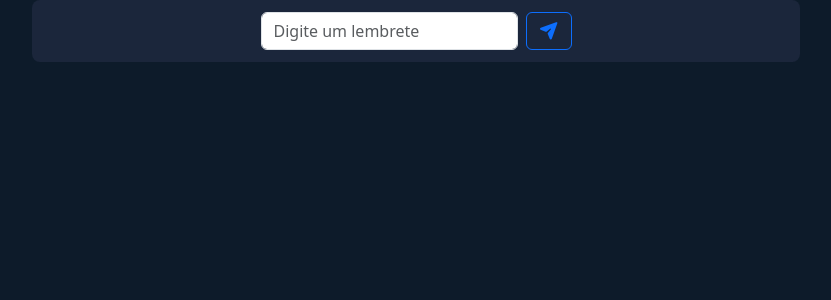
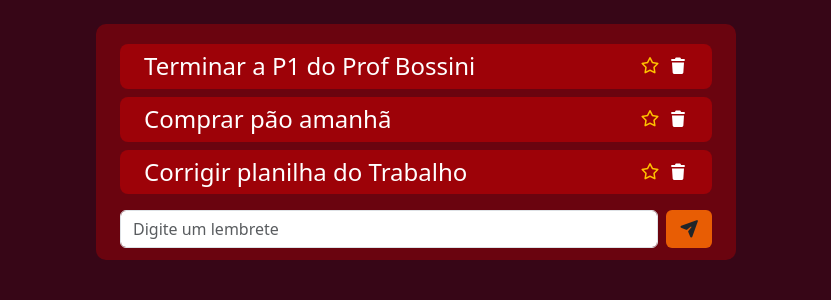
Before and after one commit to EmilyChagas/pdmt_p1, a React (Vite) app: page / in a window 1280 px wide. Shown: the top 300 px of the page, without its empty margins (224-1055 px from the left). Built offline with nearby package versions, Linux system fonts and the light colour scheme.

Commit message:
feat(p1): exibe lista ficticia

```diff
--- a/src/App.jsx
+++ b/src/App.jsx
@@ -2,28 +2,42 @@ import 'bootstrap/dist/css/bootstrap.min.css'
 import './styles.css'
 import React from 'react'
 import LembreteEntrada from './LembreteEntrada'
+import LembreteLista from './LembreteLista'
 export default class App extends React.Component {
-state = {
-    lembretes: []
+  state = {
+    lembretes: [
+      { lembrete: 'Terminar a P1 do Prof Bossini'},
+       { lembrete: 'Comprar pão amanhã'},
+       { lembrete: 'Corrigir planilha do Trabalho'},
+    ]
   }
+
 
   adicionarLembrete = (novo) => {
     this.setState({
-      lembretes: [...this.state.lembretes, novo]
+      lembretes: [...this.state.lembretes, { lembrete: novo }]
     })
   }
 
   render() {
     return (
       <div
-        className="d-flex align-items-center justify-content-center"
-        style={{ margin: 'auto', width: 768, backgroundColor: '#1b263b', padding: 12, borderRadius: 8, color: '#e0e1dd' }}>
+        className="d-flex align-items-center justify-content-center m-auto w-50 p-12 mt-4 mb-4"
+        style={{ backgroundColor: '#6a040f', padding: 12, borderRadius: 10, color: '#e0e1dd'}}>
         <div
           className="container">
           <div
-            className="row align-items-center justify-content-center">
+            className="col align-items-center justify-content-center">
             <div
-              className="col-sm-12 col-lg-6 col-xxl-4 text-center d-flex justify-content-center flex-row w-auto">
+              className="col-sm-12 col-lg-6 col-xxl-4 text-center d-flex justify-content-center flex-column w-auto">
+              <div className='mb-2'>
+                  {this.state.lembretes.map((item, index) => (
+                    <LembreteLista
+                      key={index}
+                      lembreteLista={item.lembrete}
+                    />
+                  ))}
+                </div>
               <LembreteEntrada onAdicionar={this.adicionarLembrete} />
             </div>
           </div>
--- a/src/LembreteEntrada.jsx
+++ b/src/LembreteEntrada.jsx
@@ -23,14 +23,14 @@ export class LembreteEntrada extends Component {
         <div className='d-flex flex-column flex-sm-row align-items-center justify-content-center w-auto'>
           <input
             type="text"
-            className="form-control w-auto w-sm-auto"
+            className="form-control w-100 w-sm-auto"
             placeholder="Digite um lembrete"
             value={this.state.texto}
             onChange={this.escreveLembrete}
           />
             <button
             onClick={this.adicionaLembrete}
-            className="btn btn-outline-primary w-100 w-sm-auto ms-sm-2 mt-2 mt-sm-0">
+            className="btn w-40 w-sm-100 ms-sm-2 mt-2 mt-sm-0" style={{backgroundColor:'#e85d04'}}>
              <i className="fa-solid fa-paper-plane"></i>
             </button>
         </div>
--- /dev/null
+++ b/src/LembreteLista.jsx
@@ -0,0 +1,13 @@
+const LembreteLista = (props) => (
+  <div className="d-flex mb-2 mt-2 w-auto" style={{backgroundColor:'#9d0208', color:'#ffffffff', borderRadius: 8}}>
+    <div className="d-flex align-items-center ms-4 mt-2 w-100">
+      <h4>{props.lembreteLista}</h4>
+    </div>
+    <div className="  w-30 ms-2 me-4 d-flex justify-content-right align-items-center">
+      <i className="fa-regular fa-star me-2" style={{ color: '#ffc300', cursor: 'pointer'}}></i>
+      <i className="fa-solid fa-trash" style={{ color:'write', cursor: 'pointer'}}></i>
+    </div>
+  </div>
+);
+
+export default LembreteLista;
--- a/src/styles.css
+++ b/src/styles.css
@@ -1,3 +1,3 @@
 :root, #root{
-    background-color: #0d1b2a;
+    background-color: #370617;
 }
```
